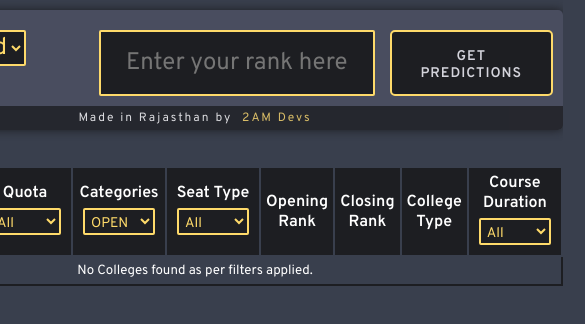
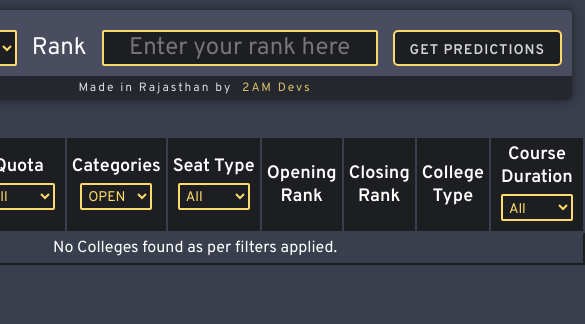
Before and after one commit to 2AMDevs/no-bs-college-predictor, a React (Create React App) app: page / in a window 390 px wide. Shown: the top 324 px of the page, 585 px wide, since content can reach past the window. Built offline with nearby package versions, Linux system fonts and the light colour scheme.

Commit message:
mediaquery removed

```diff
--- a/src/components/PredictionTable/PredictionTable.css
+++ b/src/components/PredictionTable/PredictionTable.css
@@ -36,17 +36,3 @@ tr:hover {
 .none-found {
   text-align: center;
 }
-
-@media only screen and (max-width: 940px) {
-  th {
-    font-size: 1rem;
-  }
-
-  td {
-    font-size: 0.83rem;
-  }
-
-  th, td {
-    width: 50px;
-  }
-}
```
